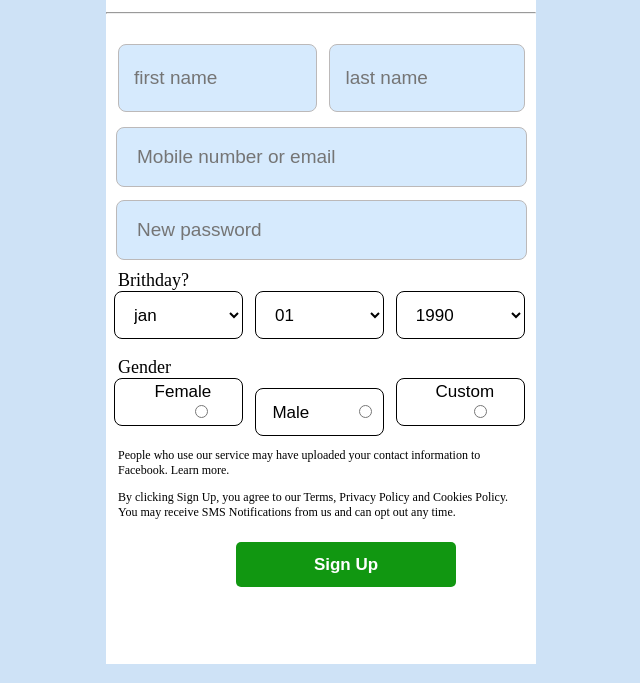
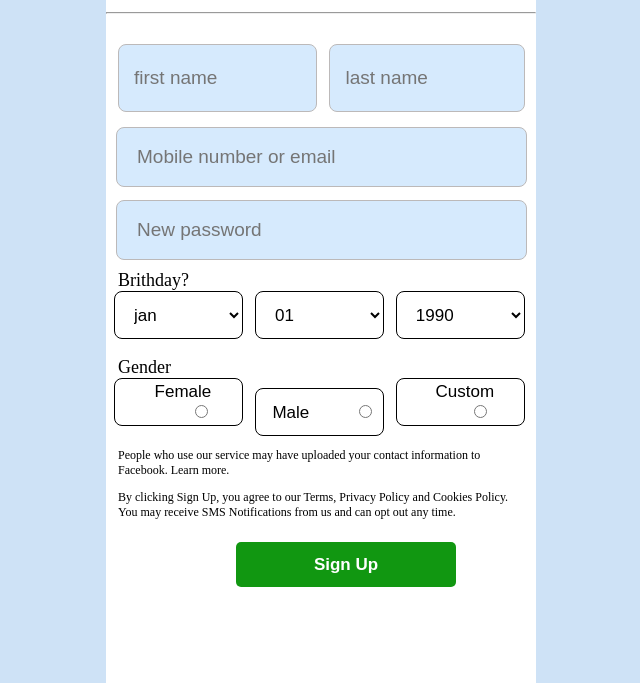
Before and after one commit to maxamedcawed/practice3, a plain HTML site: page newlogin.html in a window 1280 px wide. Shown: the part 117-800 px from the top of the page, without its empty margins (302-942 px from the left). Drawn offline with Linux system fonts and the light colour scheme.

Commit message:
Update newlogin.css

```diff
--- a/newlogin.css
+++ b/newlogin.css
@@ -4,7 +4,7 @@ body {
 .main-form {
     background-color: white;
     width: 34%;
-    height: 96vh;
+    height: 120vh;
     margin: 13px 10px 12px 400px;
 
 }
```
